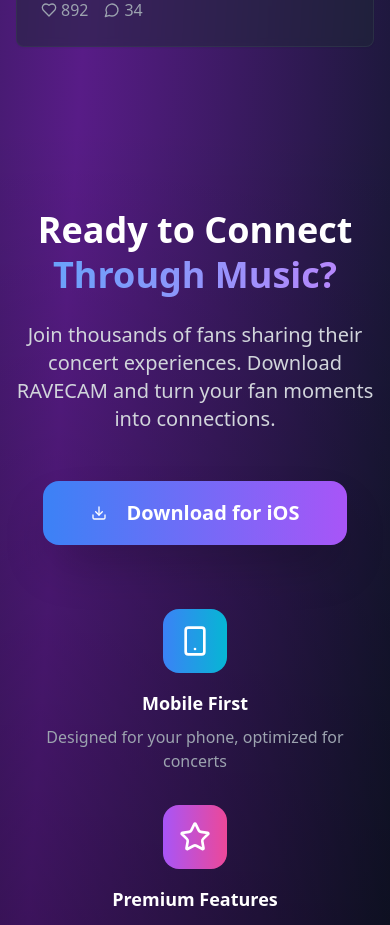
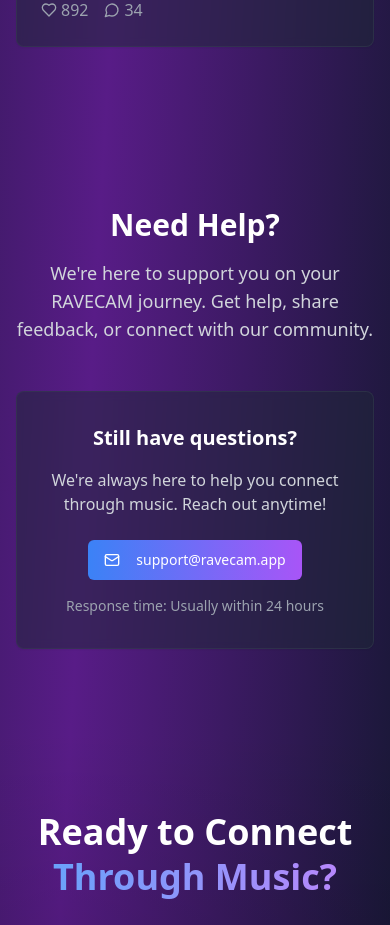
Before and after one commit to pkhiani/ravecam-app, a React (Vite) app: page / in a window 390 px wide. Shown: the part 4880-5805 px from the top of the page. Built offline with nearby package versions, Linux system fonts and the light colour scheme.

Commit message:
support section

```diff
--- a/index.html
+++ b/index.html
@@ -10,11 +10,11 @@
     <meta property="og:title" content="RAVECAM" />
     <meta property="og:description" content="RAVECAM" />
     <meta property="og:type" content="website" />
-    <meta property="og:image" content="https://lovable.dev/opengraph-image-p98pqg.png" />
+    <meta property="og:image" content="home.png" />
 
     <meta name="twitter:card" content="summary_large_image" />
     <meta name="twitter:site" content="@lovable_dev" />
-    <meta name="twitter:image" content="https://lovable.dev/opengraph-image-p98pqg.png" />
+    <meta name="twitter:image" content="home.png" />
   </head>
 
   <body>
--- /dev/null
+++ b/src/components/SupportSection.tsx
@@ -0,0 +1,45 @@
+import { Card } from "@/components/ui/card";
+import { Button } from "@/components/ui/button";
+import { Mail } from "lucide-react";
+
+const SupportSection = () => {
+  return (
+    <section className="py-20 px-4 relative">
+      <div className="max-w-4xl mx-auto">
+        {/* Section header */}
+        <div className="text-center mb-12">
+          <h2 className="text-3xl md:text-4xl font-bold text-white mb-4">
+            Need Help?
+          </h2>
+          <p className="text-lg text-gray-300 max-w-2xl mx-auto">
+            We're here to support you on your RAVECAM journey. Get help, share feedback, or connect with our community.
+          </p>
+        </div>
+
+        {/* Support contact */}
+        <Card className="bg-gray-800/50 border-gray-700/50 backdrop-blur-sm p-8 text-center">
+          <h3 className="text-xl font-bold text-white mb-4">
+            Still have questions?
+          </h3>
+          <p className="text-gray-300 mb-6">
+            We're always here to help you connect through music. Reach out anytime!
+          </p>
+          <div className="flex flex-col sm:flex-row gap-4 justify-center items-center">
+            <Button
+              className="bg-gradient-to-r from-blue-500 to-purple-500 hover:from-blue-600 hover:to-purple-600 text-white"
+              onClick={() => window.location.href = 'mailto:support@ravecam.app'}
+            >
+              <Mail className="mr-2 h-4 w-4" />
+              support@ravecam.app
+            </Button>
+            <span className="text-gray-400 text-sm">
+              Response time: Usually within 24 hours
+            </span>
+          </div>
+        </Card>
+      </div>
+    </section>
+  );
+};
+
+export default SupportSection;
--- a/src/pages/Index.tsx
+++ b/src/pages/Index.tsx
@@ -1,4 +1,3 @@
-
 import { Button } from "@/components/ui/button";
 import { Card } from "@/components/ui/card";
 import { Badge } from "@/components/ui/badge";
@@ -6,6 +5,7 @@ import { Download, Play, Heart, MessageCircle, Upload, Users, Star, Smartphone }
 import HeroSection from "@/components/HeroSection";
 import FeaturesSection from "@/components/FeaturesSection";
 import CommunitySection from "@/components/CommunitySection";
+import SupportSection from "@/components/SupportSection";
 import DownloadSection from "@/components/DownloadSection";
 
 const Index = () => {
@@ -14,6 +14,7 @@ const Index = () => {
       <HeroSection />
       <FeaturesSection />
       <CommunitySection />
+      <SupportSection />
       <DownloadSection />
     </div>
   );
```
Also changed, not shown: home.png (added).
